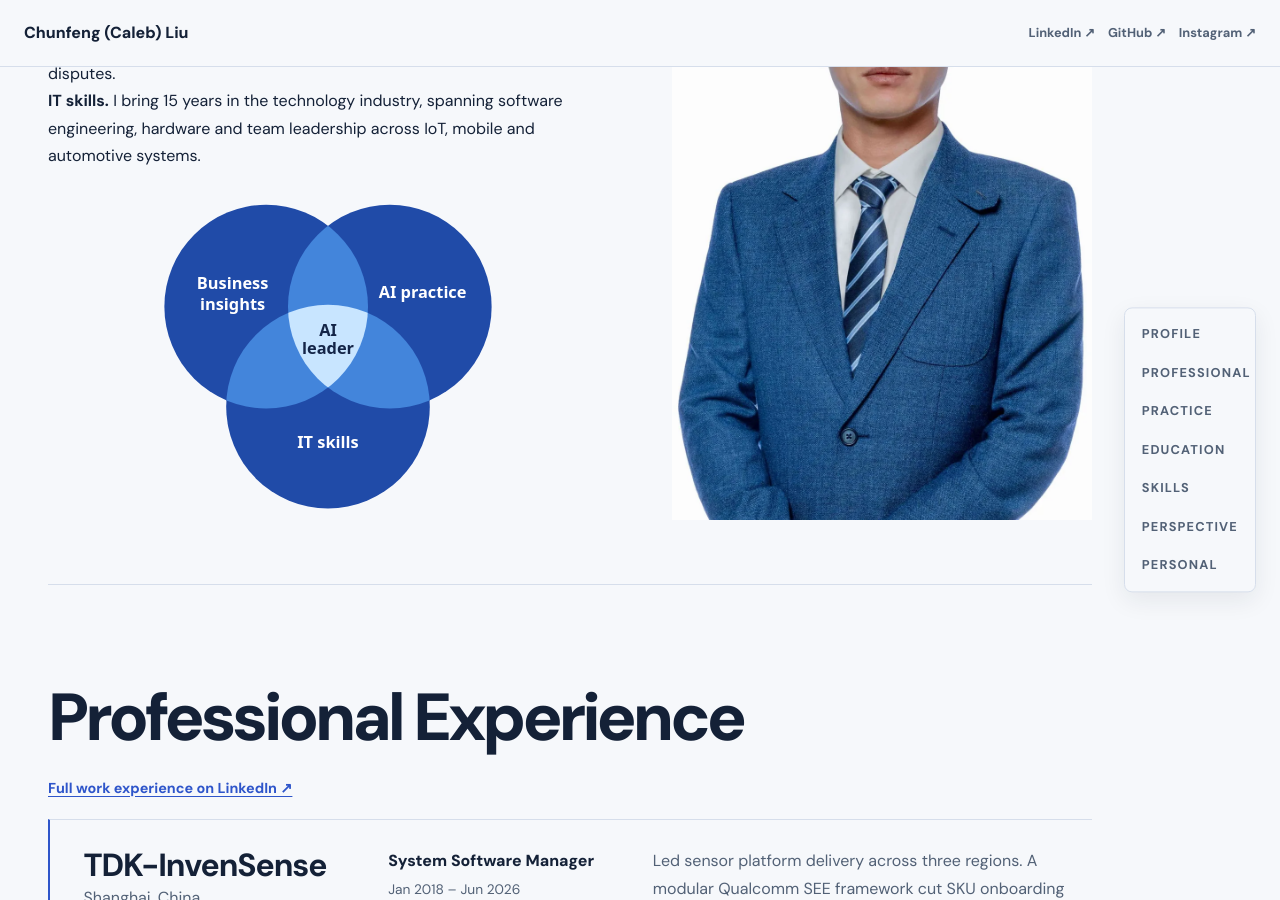
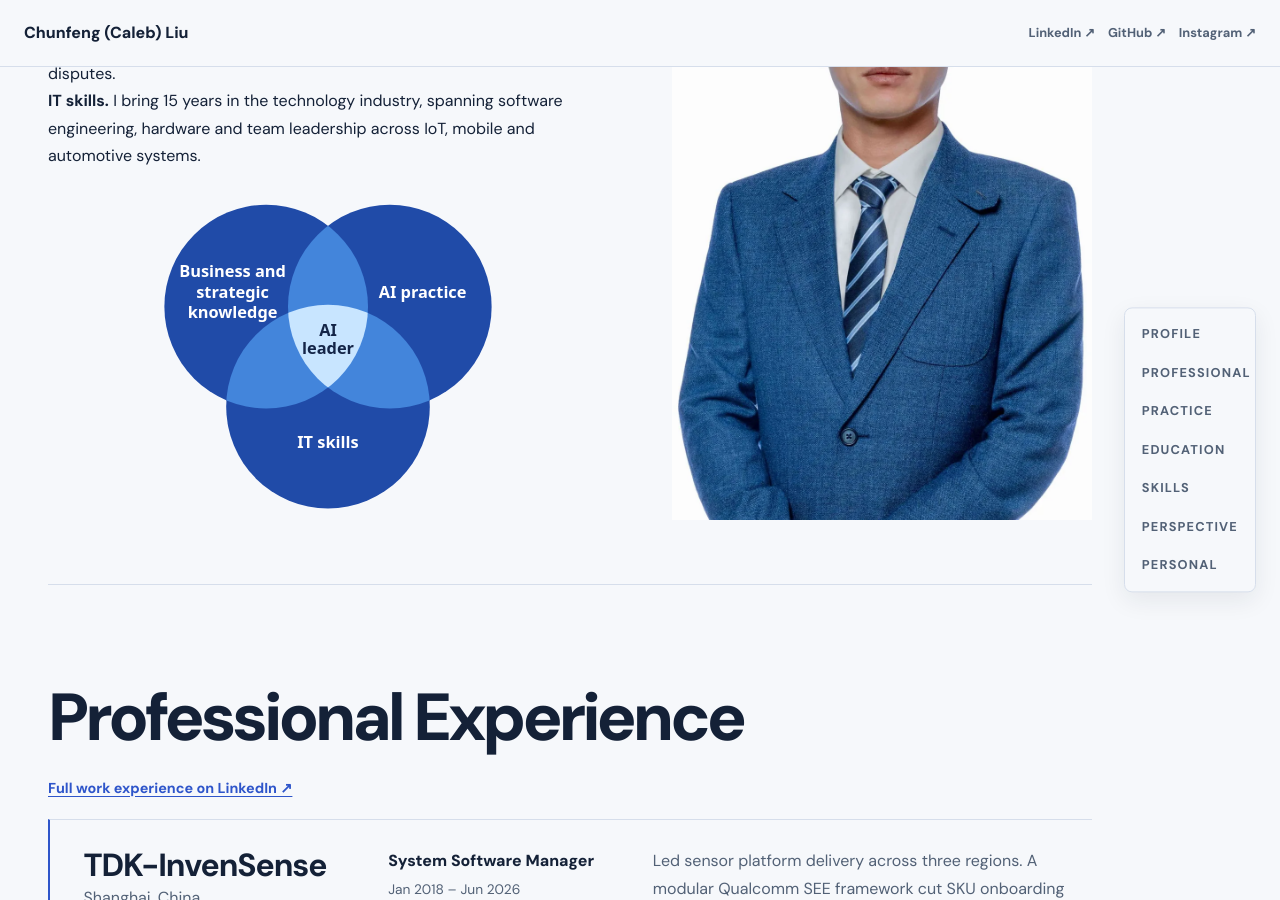
Before and after one commit to sprindy/chunfeng_liu.github.io, a Jekyll site: the page built from index.html, in a window 1280 px wide and 900 px high, scrolled down 340 px. Built offline with Jekyll 4.4.1, drawn with Linux system fonts in a browser that asks for light colours; some web fonts are replaced.

Commit message:
Restore original business wording in profile diagram

```diff
--- a/index.html
+++ b/index.html
@@ -8,7 +8,7 @@ layout: default
     <p><strong>AI practice.</strong> I research AI infrastructure, learn from practitioners at AI events and build prototypes, including a multi-agent system for ride-hailing disputes.</p>
     <p><strong>IT skills.</strong> I bring 15 years in the technology industry, spanning software engineering, hardware and team leadership across IoT, mobile and automotive systems.</p>
     <svg viewBox="0 0 440 360" role="img" aria-labelledby="rings-title" style="display:block;width:100%;max-width:25rem;height:auto;margin:1.5rem auto 0">
-      <title id="rings-title">AI leader at the intersection of business insights, AI practice, and IT skills</title>
+      <title id="rings-title">AI leader at the intersection of business and strategic knowledge, AI practice, and IT skills</title>
       <defs>
         <clipPath id="business-ring"><circle cx="152" cy="125" r="112"/></clipPath>
         <clipPath id="expertise-ring"><circle cx="288" cy="125" r="112"/></clipPath>
@@ -23,7 +23,7 @@ layout: default
       </g>
       <g clip-path="url(#business-ring)"><circle cx="220" cy="235" r="112" fill="#c8e5ff" clip-path="url(#expertise-ring)"/></g>
       <g text-anchor="middle" fill="white" font-family="system-ui,sans-serif" font-size="18" font-weight="600">
-        <text x="115" y="106"><tspan x="115">Business</tspan><tspan x="115" dy="23">insights</tspan></text>
+        <text x="115" y="92"><tspan x="115">Business and</tspan><tspan x="115" dy="23">strategic</tspan><tspan x="115" dy="23">knowledge</tspan></text>
         <text x="324" y="116">AI practice</text>
         <text x="220" y="280">IT skills</text>
         <text x="220" y="157" fill="#142548" font-weight="700"><tspan x="220">AI</tspan><tspan x="220" dy="20">leader</tspan></text>
```
